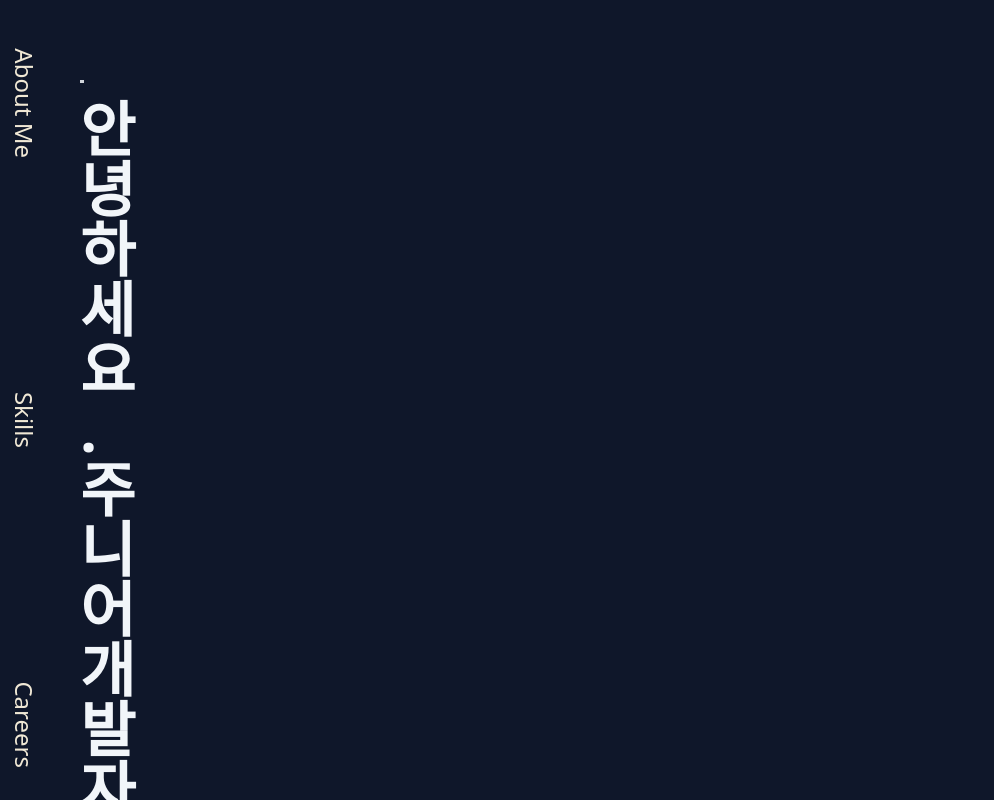
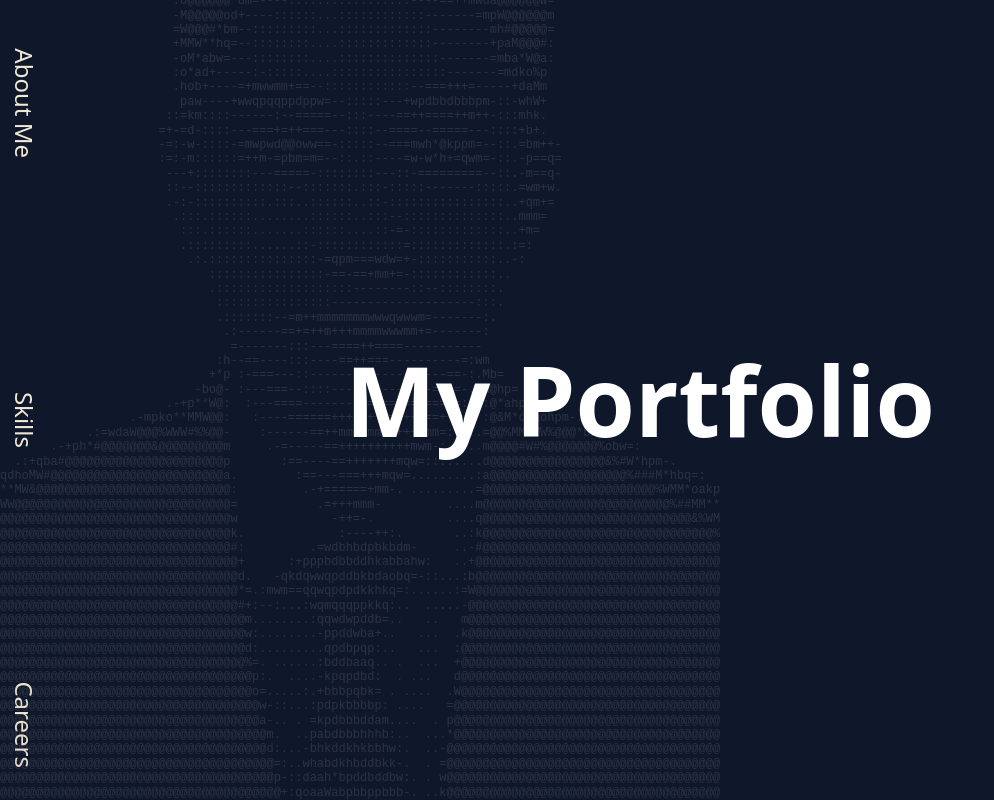
Before and after one commit to bogyeom95/portfolio, a Next.js app: page / in a window 1280 px wide. Shown: the top 800 px of the page, without its empty margins (0-994 px from the left). Built offline with nearby package versions, Linux system fonts and the light colour scheme.

Commit message:
ascii bg row 효과 추가

```diff
--- a/app/components/ContainerWarpper.tsx
+++ b/app/components/ContainerWarpper.tsx
@@ -5,6 +5,7 @@ import CareerSection from "./CareerSection/CareerSection";
 
 import SkillSection from "./SkillSection/SkillSection";
 import AboutMeSection from "./AboutMeSection/AboutMeSection";
+import HeroSection from "./HeroSection/HeroSection";
 
 export default function ContainerWarpper() {
   const aboutMeRef = useRef<HTMLDivElement>(null);
@@ -35,6 +36,8 @@ export default function ContainerWarpper() {
           career: careerRef,
         }}
       />
+
+      <HeroSection />
 
       <div ref={aboutMeRef}>
         <AboutMeSection />
--- /dev/null
+++ b/app/components/HeroSection/HeroSection.tsx
@@ -0,0 +1,93 @@
+"use client";
+import React from "react";
+import { ascii } from "./ascii";
+import gsap from "gsap";
+import { useGSAP } from "@gsap/react";
+import { ScrollTrigger } from "gsap/ScrollTrigger";
+import SplitType from "split-type";
+gsap.registerPlugin(ScrollTrigger);
+
+export default function HeroSection() {
+  const containerRef = React.useRef<HTMLDivElement | null>(null);
+  const titleRef = React.useRef<HTMLDivElement | null>(null);
+
+  const bgRefs = React.useRef<(HTMLDivElement | null)[]>([]);
+
+  useGSAP(() => {
+    if (titleRef.current) {
+      const titleAnimation = gsap.timeline();
+
+      const titleSplitText = new SplitType(titleRef.current, {
+        types: "chars",
+      });
+
+      console.log(titleSplitText);
+
+      titleAnimation.from(titleSplitText.chars, {
+        y: gsap.utils.wrap([-30, 30]),
+        opacity: 0,
+        filter: "blur(10px)",
+        scale: 2.0,
+        stagger: {
+          each: 0.1,
+          from: "center",
+        },
+      });
+    }
+
+    if (bgRefs.current) {
+      const bgAnimation = gsap.timeline();
+
+      bgAnimation.from(bgRefs.current, {
+        y: gsap.utils.wrap([-30, 30]),
+        opacity: 0,
+        filter: "blur(10px)",
+        scale: 2.0,
+        stagger: {
+          each: 0.05,
+          from: "end",
+        },
+      });
+    }
+  });
+
+  return (
+    <section
+      ref={containerRef}
+      className="relative w-screen h-screen flex flex-col justify-between"
+    >
+      {/* 콘텐츠 영역 */}
+      <div className="relative z-10 flex items-center justify-center w-full h-full flex-col gap-4 text-white ">
+        <h1
+          ref={titleRef}
+          className=" text-4xl sm:text-6xl lg:text-8xl font-bold"
+        >
+          My Portfolio
+        </h1>
+      </div>
+
+      {/* ASCII 배경 */}
+      <div
+        className="absolute bottom-0 left-0 right-0 text-gray-500 whitespace-pre opacity-30
+      text-[8px] sm:text-[12px]"
+        style={{
+          fontFamily: "monospace",
+          lineHeight: "1.2",
+          overflow: "hidden",
+          pointerEvents: "none", // 상호작용 방지
+        }}
+      >
+        {ascii.split("\n").map((line, index) => (
+          <div
+            ref={(el) => {
+              if (el) bgRefs.current[index] = el;
+            }}
+            key={index}
+          >
+            {line}
+          </div>
+        ))}
+      </div>
+    </section>
+  );
+}
--- /dev/null
+++ b/app/components/HeroSection/ascii.ts
@@ -0,0 +1,71 @@
+export const ascii = `
+                                           .-=--+m==+=--:
+                                     .-mdbb*@@@@@@@@@@@@@apm=:.
+                                  ::-k@@@@@@@@@#W##@@&#@%@@@@@*adm.
+                                .qa&@&@@@%@%#&@@@@@@@@@@@#@@@@@@@@km:
+                              :mpM&@@@@@@@@@@@@@@@@@@@@@@@@@@@@@@@&#hm=.
+                            :b%@#@@@@@@@@@@@@@@@@@@@@@@@@@@@@@@@@@@@@@#b:
+                           -M*M@@@@@@@@@@@@@@@@@@@@@@@@@@@@@@@@@@@@@@*oob:
+                          -&*W@@@@@@@@@@@@@@@@@@@@@@@@@@@@@@@@@@@@@@@@*M*b=
+                         .#@@@@@@@@@@@@@@@@@@@@@@@@@@@@@@@@@@@@@@@@@@@@W**d
+                         +@@@@@@@@@@@@@@@@@@@@@@@@@@@@@@@@@@@@@@@@@@@@@@@oWp
+                         b@@@@@@@@@@@@@@@@@Wahbdppppppddbk*@@@@@@@@@@@@@%M#@+
+                        .&@@@@@@@@@@@Wabpwm+==-----====+mwpdka*W@@@@@@MM@@Mom
+                        -@@@@@@@@@Mbw+=----:::::::::----===+mwqdba*@@@@@@@WM=
+                        .o@@@@@@*dm=----:::::::::::::::::----==++mwda@@@@@@W=
+                        -M@@@@@od+----::::::...::::::::::::-------=mpW@@@@@@m
+                        =W@@@#*bm--:::::::::...:::::::::::::--------mh#@@@@@=
+                        +MMW**hq=--::::::::....:::::::::::::--------+paM@@@#:
+                        -oM*abw=---::::::::....::::::::::::::-------=mba*W@a:
+                        :o*ad+-----:-:::::....::::::::::::::::-------=mdko%p
+                        .hob+----=+mwwmm+==--::::::::::::--===+++=-----+daMm
+                         paw----+wwqpqqppdppw=--:::::---+wpdbbdbbbpm-::-whW+
+                       ::=km::::------:--=====--:::----==++====++m++-:::mhk.
+                      =+-=d-::::---===+=++===---::::--====--=====---::::+b+.
+                      -=:-w-::::-=mwpwd@@oww==-:::::--===mwh*@kppm=--::.=bm++-
+                      :=:-m::::::=++m-=pbm=m=--::.::----=w-w*h+=qwm=-::.-p==q=
+                       ---+::::::::---=====-::::::::---::-=========--::.-m==q-
+                       ::--:::::::::::::--:::::::.:::-:::::-------:::::.=wm+w.
+                       .-:-::::::::::.:::..::::::..::-::::::::::::::::..+qm+=
+                        .:::.::::::........::::::..:::--::::::::::::::..mmm=
+                         :::.::::::.......::::::....::-=-:::::::::::::..+m=
+                         .:::::::::......::-::::::::::::=:::::::::::::.:=:
+                          .:.:::::::::::::::-=qpm===wdw=+-:::::::::::..-:
+                             ::::::::::::::::-==-==+mm+=-::::::::::::..
+                             .:::::::::::::::::::--------::--::::::::.
+                              ::::::::::::::::--------------------:::.
+                              .:::::::--=m++mmmmmmmwwwqwwwm=-------:.
+                               .:------==+=++m+++mmmmwwwmm+=-------:
+                                =-------:::---====++====-----------
+                              :h--==----:::----==++===----------=:wm
+                             +*p :-===---::-------------------==-:.Mb=
+                           -bo@- :---===--::::--------------====-. m@hp=
+                       .-+p**W@:  :---====--------==============:. :@*ahp+-.
+                  .-mpko**MMW@@:   :----======++++++++=++++==++:.. :@&M*ooaohpm-.
+            .:=wdaW@@@%WWW#%%@@-    :------==++mmmmmm++++++mm=:....=@@%MMMMW%@@@*bw=.
+       .-+ph*#@@@@@@@&@@@@@@@@@m     .-=-----==++++++++++mwm-:.....m@@@@#W#%@@@@@@@%obw=:
+  .:+qba#@@@@@@@@@@@@@@@@@@@@@@p       :==----==+++++++mqw=::......d@@@@@@@@@@@@@@@@&%#W*hpm-.
+qdhoMW#@@@@@@@@@@@@@@@@@@@@@@@@a.        :==---===+++mqw=.........:a@@@@@@@@@@@@@@@@@@@%###M*hbq=:
+**MW&@@@@@@@@@@@@@@@@@@@@@@@@@@@:         .-+======+mm-. .........=@@@@@@@@@@@@@@@@@@@@@@@@%WMM*oakp
+WW@@@@@@@@@@@@@@@@@@@@@@@@@@@@@@=           .=+++mmm-         ....m@@@@@@@@@@@@@@@@@@@@@@@@@@%##MM**
+@@@@@@@@@@@@@@@@@@@@@@@@@@@@@@@@w             -++=-.          ....q@@@@@@@@@@@@@@@@@@@@@@@@@@@@@&%WM
+@@@@@@@@@@@@@@@@@@@@@@@@@@@@@@@@k.             :----++:.       ..:k@@@@@@@@@@@@@@@@@@@@@@@@@@@@@@@@%
+@@@@@@@@@@@@@@@@@@@@@@@@@@@@@@@@#:         .=wdbhbdpbkbdm-     ..-#@@@@@@@@@@@@@@@@@@@@@@@@@@@@@@@@@
+@@@@@@@@@@@@@@@@@@@@@@@@@@@@@@@@@+      :+pppbdbbddhkabbahw:   ..+@@@@@@@@@@@@@@@@@@@@@@@@@@@@@@@@@@
+@@@@@@@@@@@@@@@@@@@@@@@@@@@@@@@@@d.   -qkdqwwqpddbkbdaobq=-::...:b@@@@@@@@@@@@@@@@@@@@@@@@@@@@@@@@@@
+@@@@@@@@@@@@@@@@@@@@@@@@@@@@@@@@@*=.:mwm==qqwqpdpdkkhkq=:......:=W@@@@@@@@@@@@@@@@@@@@@@@@@@@@@@@@@@
+@@@@@@@@@@@@@@@@@@@@@@@@@@@@@@@@@#+:--:...:wqmqqqppkkq:..  .....-@@@@@@@@@@@@@@@@@@@@@@@@@@@@@@@@@@@
+@@@@@@@@@@@@@@@@@@@@@@@@@@@@@@@@@@m........:qqwdwpddb=..   ..   m@@@@@@@@@@@@@@@@@@@@@@@@@@@@@@@@@@@
+@@@@@@@@@@@@@@@@@@@@@@@@@@@@@@@@@@w:........-ppddwba+..   ...  .k@@@@@@@@@@@@@@@@@@@@@@@@@@@@@@@@@@@
+@@@@@@@@@@@@@@@@@@@@@@@@@@@@@@@@@@d:.........qpdbpqp:..   ...  :@@@@@@@@@@@@@@@@@@@@@@@@@@@@@@@@@@@@
+@@@@@@@@@@@@@@@@@@@@@@@@@@@@@@@@@@%=. ......:bddbaaq.. .  ...  +@@@@@@@@@@@@@@@@@@@@@@@@@@@@@@@@@@@@
+@@@@@@@@@@@@@@@@@@@@@@@@@@@@@@@@@@@p:.  ....-kpqpdbd:  . ...   d@@@@@@@@@@@@@@@@@@@@@@@@@@@@@@@@@@@@
+@@@@@@@@@@@@@@@@@@@@@@@@@@@@@@@@@@@o=.....:.+bbbpqbk= . ....  .W@@@@@@@@@@@@@@@@@@@@@@@@@@@@@@@@@@@@
+@@@@@@@@@@@@@@@@@@@@@@@@@@@@@@@@@@@@w-::...:pdpkbbbbp: ....   =@@@@@@@@@@@@@@@@@@@@@@@@@@@@@@@@@@@@@
+@@@@@@@@@@@@@@@@@@@@@@@@@@@@@@@@@@@@a-.. . =kpdbbbddam....  . p@@@@@@@@@@@@@@@@@@@@@@@@@@@@@@@@@@@@@
+@@@@@@@@@@@@@@@@@@@@@@@@@@@@@@@@@@@@@m.  ..pabdbbbhhhb:..  ...*@@@@@@@@@@@@@@@@@@@@@@@@@@@@@@@@@@@@@
+@@@@@@@@@@@@@@@@@@@@@@@@@@@@@@@@@@@@@d:...-bhkddkhkbbhw:.  ..-@@@@@@@@@@@@@@@@@@@@@@@@@@@@@@@@@@@@@@
+@@@@@@@@@@@@@@@@@@@@@@@@@@@@@@@@@@@@@@=:..whabdkhbddbkk-.  . =@@@@@@@@@@@@@@@@@@@@@@@@@@@@@@@@@@@@@@
+@@@@@@@@@@@@@@@@@@@@@@@@@@@@@@@@@@@@@@p-::daah*bpddbddbw:. . w@@@@@@@@@@@@@@@@@@@@@@@@@@@@@@@@@@@@@@
+@@@@@@@@@@@@@@@@@@@@@@@@@@@@@@@@@@@@@@@+:qoaaWabpbbppbbb-. ..k@@@@@@@@@@@@@@@@@@@@@@@@@@@@@@@@@@@@@@
+`;
```
